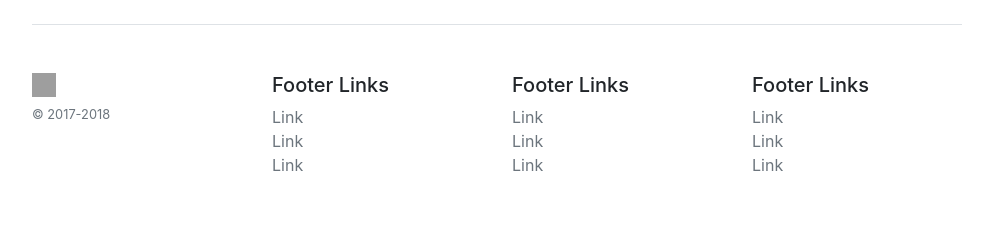
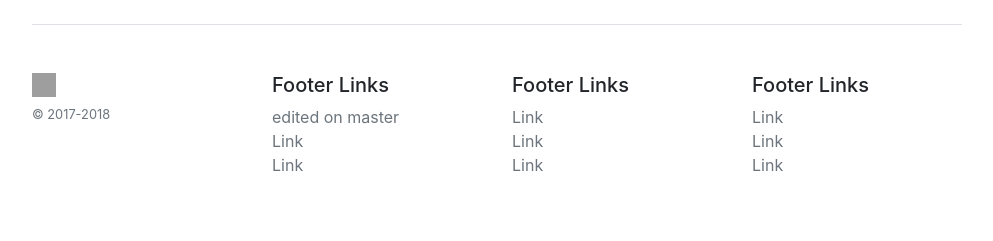
Before and after one commit to roger06/coms404-template, a PHP site: page / in a window 1280 px wide. Shown: the part 760-1001 px from the top of the page, without its empty margins (143-1136 px from the left). Run offline with PHP 8.4, Linux system fonts and the light colour scheme; some libraries are stand-ins or nearby versions; grey boxes are pictures that could not be loaded.

Commit message:
minor changes on master

```diff
--- a/custom.css
+++ b/custom.css
@@ -1,5 +1,7 @@
+
 html {
   font-size: 14px;
+font-family: Verdana;
 }
 @media (min-width: 768px) {
   html {
--- a/footer-inc.php
+++ b/footer-inc.php
@@ -8,7 +8,7 @@
             <div class="col-6 col-md">
                 <h5>Footer Links</h5>
                 <ul class="list-unstyled text-small">
-                    <li><a class="text-muted" href="#">Link</a></li>
+                    <li><a class="text-muted" href="#">edited on master</a></li>
                     <li><a class="text-muted" href="#">Link</a></li>
                     <li><a class="text-muted" href="#">Link</a></li>
 
```
